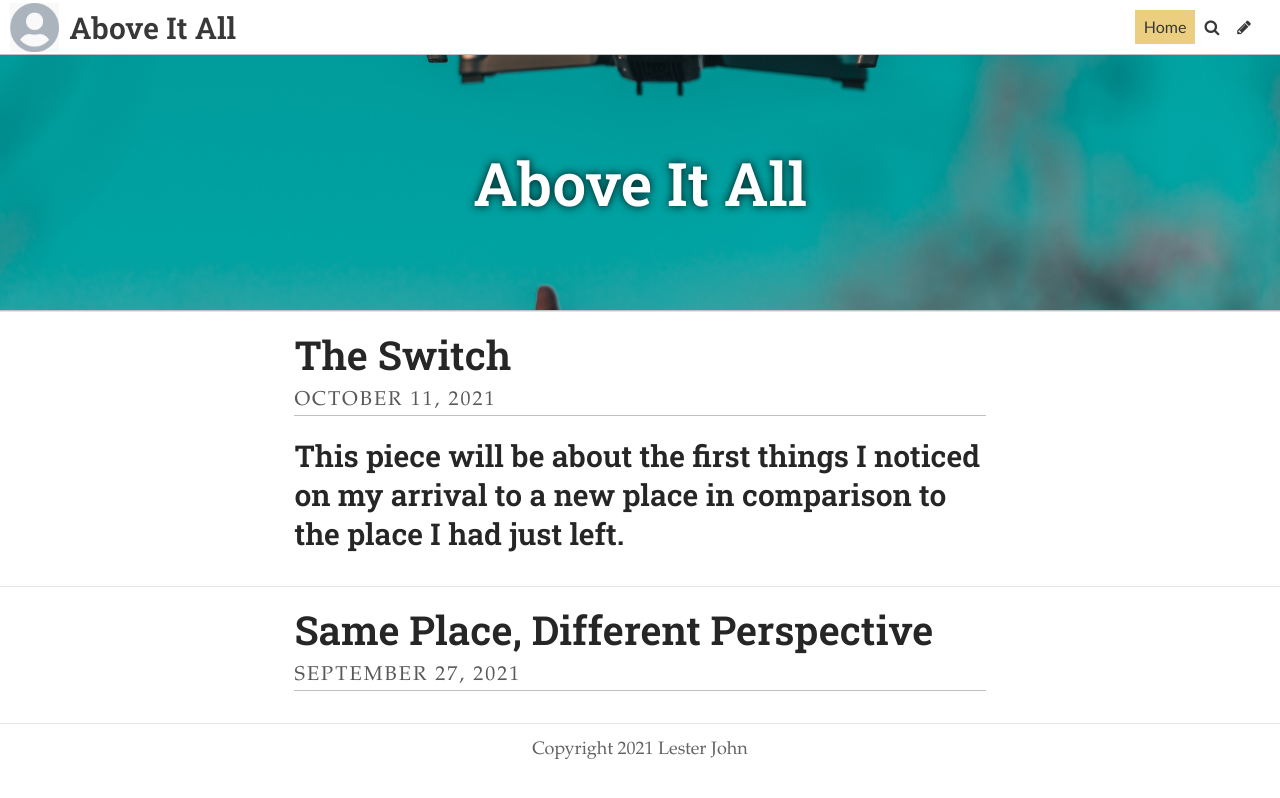
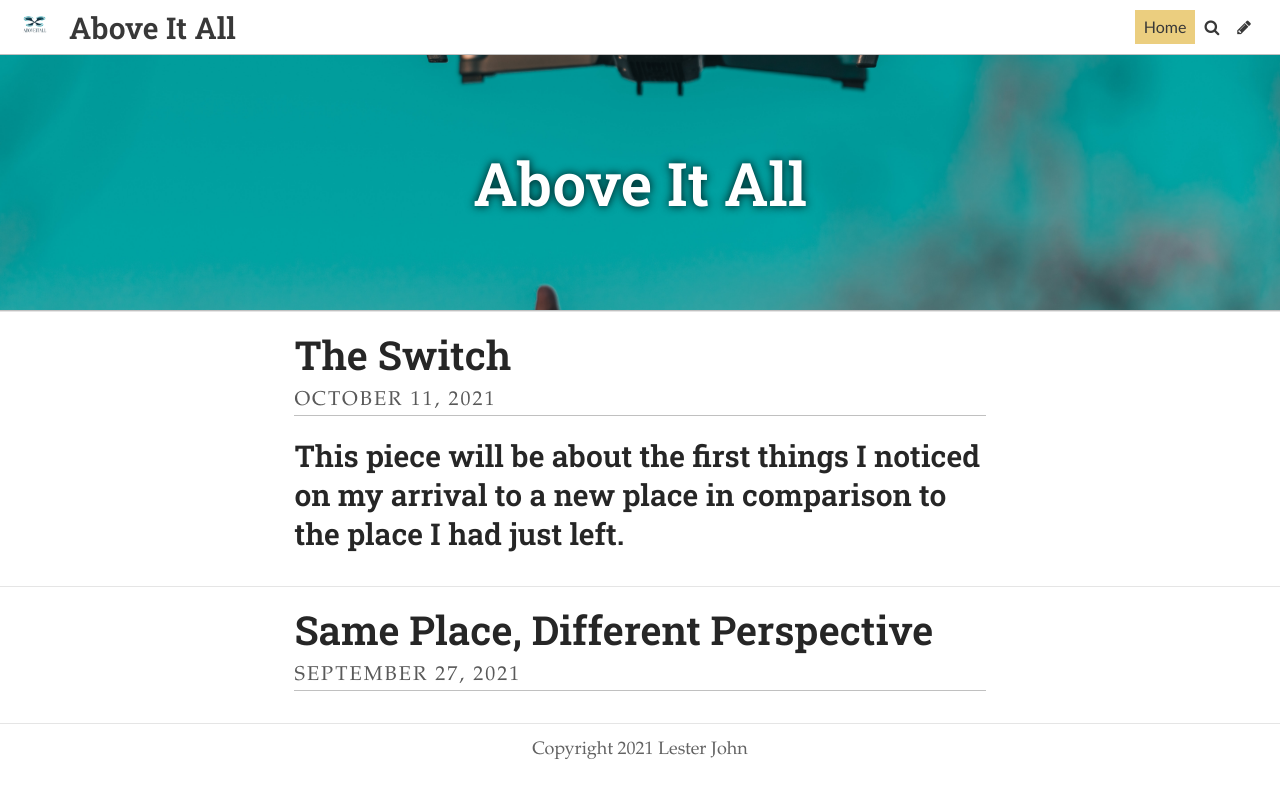
Before and after one commit to LJOHN15/emergence, a Jekyll site: the page built from index.html, in a window 1280 px wide. Shown: the top 798 px of the page. Built offline with Jekyll 4.4.1, drawn with Linux system fonts in a browser that asks for light colours; some web fonts are replaced; the list of posts is cut into pages by our own code.

Commit message:
Update Settings “general”

```diff
--- a/_data/settings.yml
+++ b/_data/settings.yml
@@ -6,8 +6,8 @@
 header_text_color: "#ffffff"
 bannerheight: 20vmax
 navbarheight: 55px
-logo: /uploads/logo.jpg
+logo: ../uploads/logo.png
 favicon: /uploads/favicon.ico
 gridlayout: false
-fixednavbar: false
+fixednavbar: true
 upzoom: true
```
Also changed, not shown: uploads/favicon-1-.ico (added), uploads/logo.png (added).
